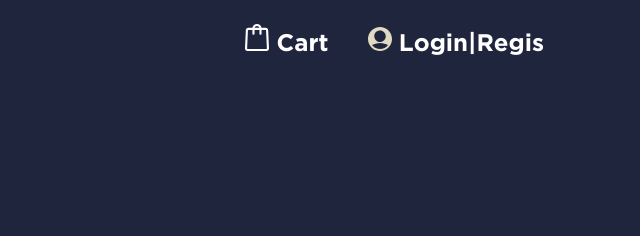
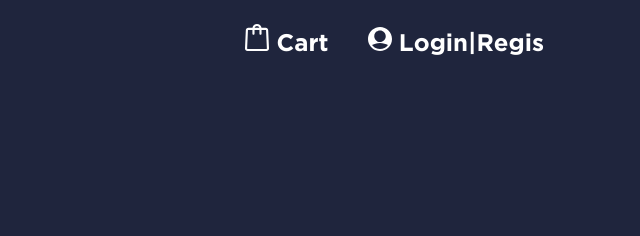
Before and after one commit to AsterinGray/Ecommerce-Front-End, a plain HTML site: page index.html in a window 1280 px wide. Shown: the top 236 px of the page, 640-1280 px from the left. Drawn offline with Linux system fonts and the light colour scheme.

Commit message:
navbar icon color fixed

```diff
--- a/css/style.css
+++ b/css/style.css
@@ -56,7 +56,7 @@ html, body{
 
 .navbar-button>a>img{
     width: 1.5rem;
-    filter: invert(1);
+    filter: brightness(0) invert(1);
 }
 
 label[for="hamburger"], #hamburger{
```
